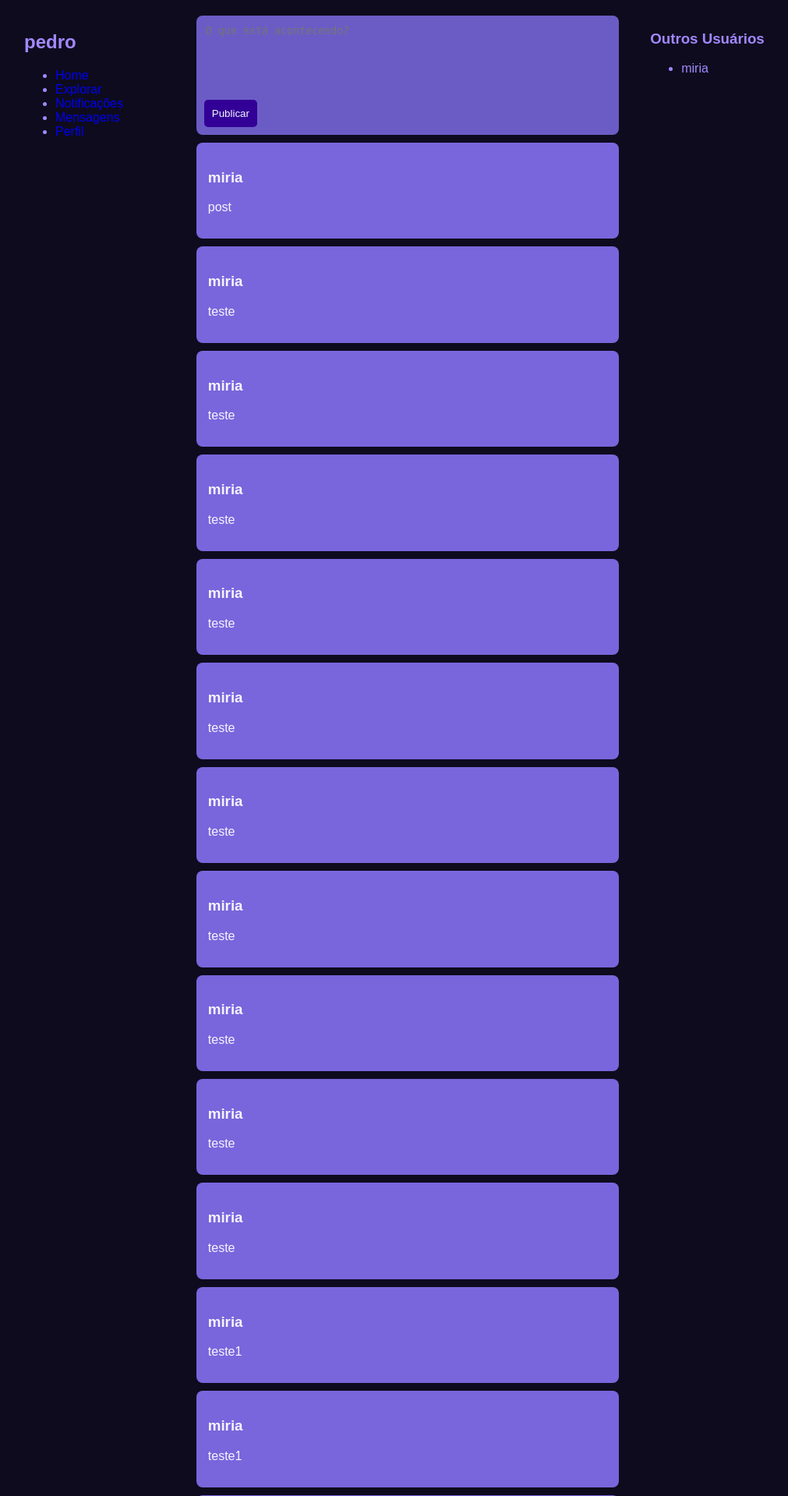
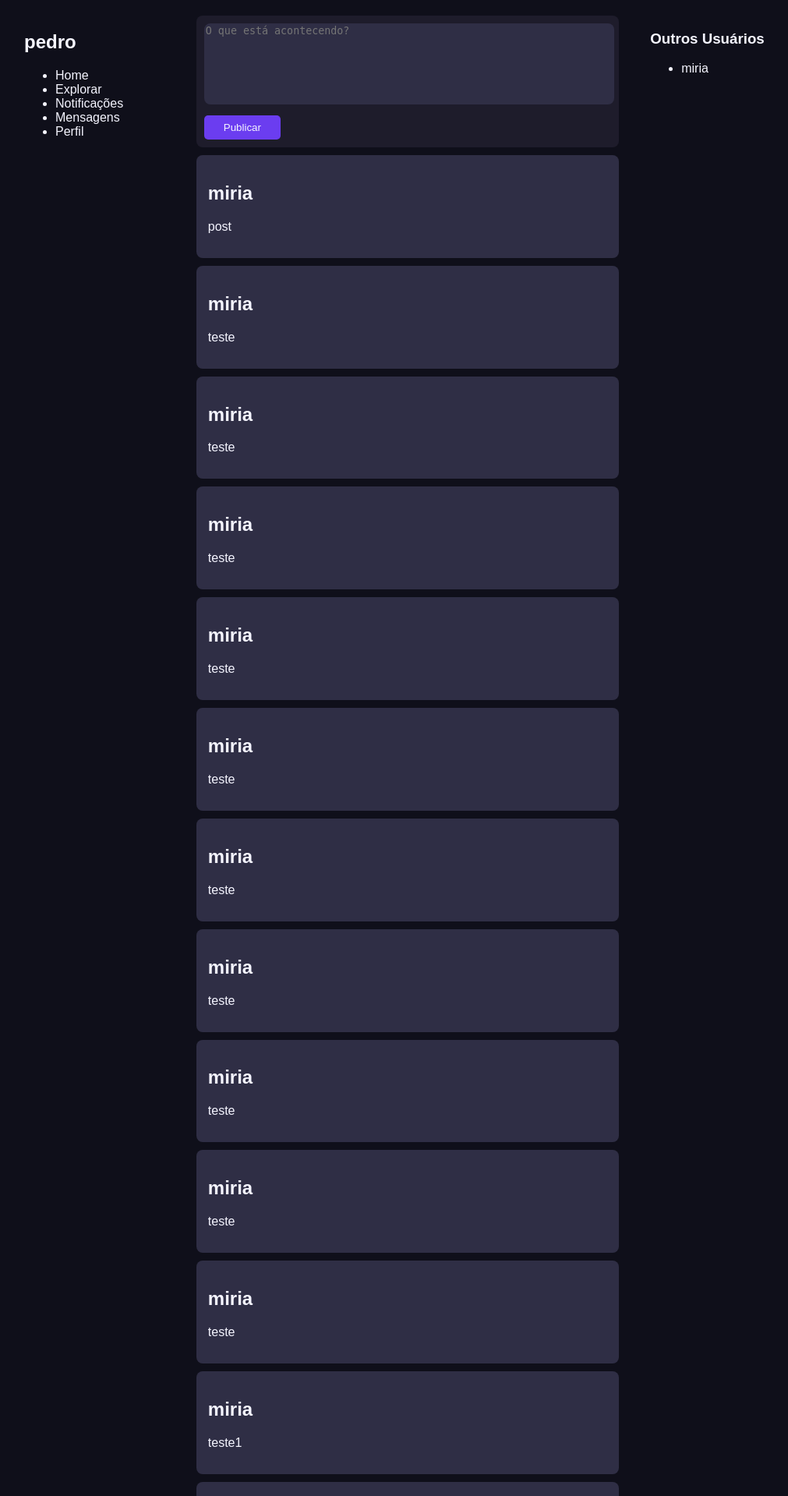
Before and after one commit to PedroPorto10/Social-Network, a Flask app: page /index in a window 1280 px wide. Shown: the top 1919 px of the page at 78% size, without its empty margins (117-1128 px from the left). Run offline with Flask 3, Linux system fonts and the light colour scheme; a user stored in the database is signed in.

Commit message:
Updating index page

```diff
--- a/static/index.css
+++ b/static/index.css
@@ -2,7 +2,7 @@ body {
     font-family: Arial, sans-serif;
     margin: 0;
     padding: 0;
-    background: #0E0B1E;
+    background: #0F0F1A;
     display: flex;
     justify-content: center;
     color: #F5F5FF;
@@ -25,46 +25,48 @@ body {
 }
 
 .post-box {
-    background: #6B5CC5;
+    background: #1e1c2b;
     padding: 10px;
     border-radius: 8px;
 }
 
 .post-box textarea {
     width: 100%;
-    height: 80px;
+    height: 100px;
     border: none;
     resize: none;
-    background: #6B5CC5;
+    background: #2f2e45;
     color: #F5F5FF;
+    border-radius: 8px;
 }
 
 .post-box button {
     display: block;
     margin-top: 10px;
-    background: #320096;
+    background: #6B3DF0;
     color: #F5F5FF;
-    padding: 10px;
+    padding: 8px 25px;
     border: none;
     border-radius: 5px;
     cursor: pointer;
 }
 
 .post {
-    background: rgb(121, 102, 220);
+    background: #2f2e45;
     padding: 15px;
     margin-top: 10px;
     border-radius: 8px;
 }
 
 .widgets{
-    color: #A288FF;
+    color: #F5F5FF;
 }
 
 .sidebar{
-    color: #A288FF;
+    color: #F5F5FF;
 }
 
 .sidebar ul li a{
     text-decoration: none;
+    color: #F5F5FF;
 }
--- a/templates/index.html
+++ b/templates/index.html
@@ -33,7 +33,7 @@
 
         {% for post in posts %}
             <div class="post">
-                <h3>{{ post.user.username }}</h3>
+                <h2>{{ post.user.username }}</h2>
                 <p>{{ post.content }}</p>
             </div>
         {% endfor %}
```
